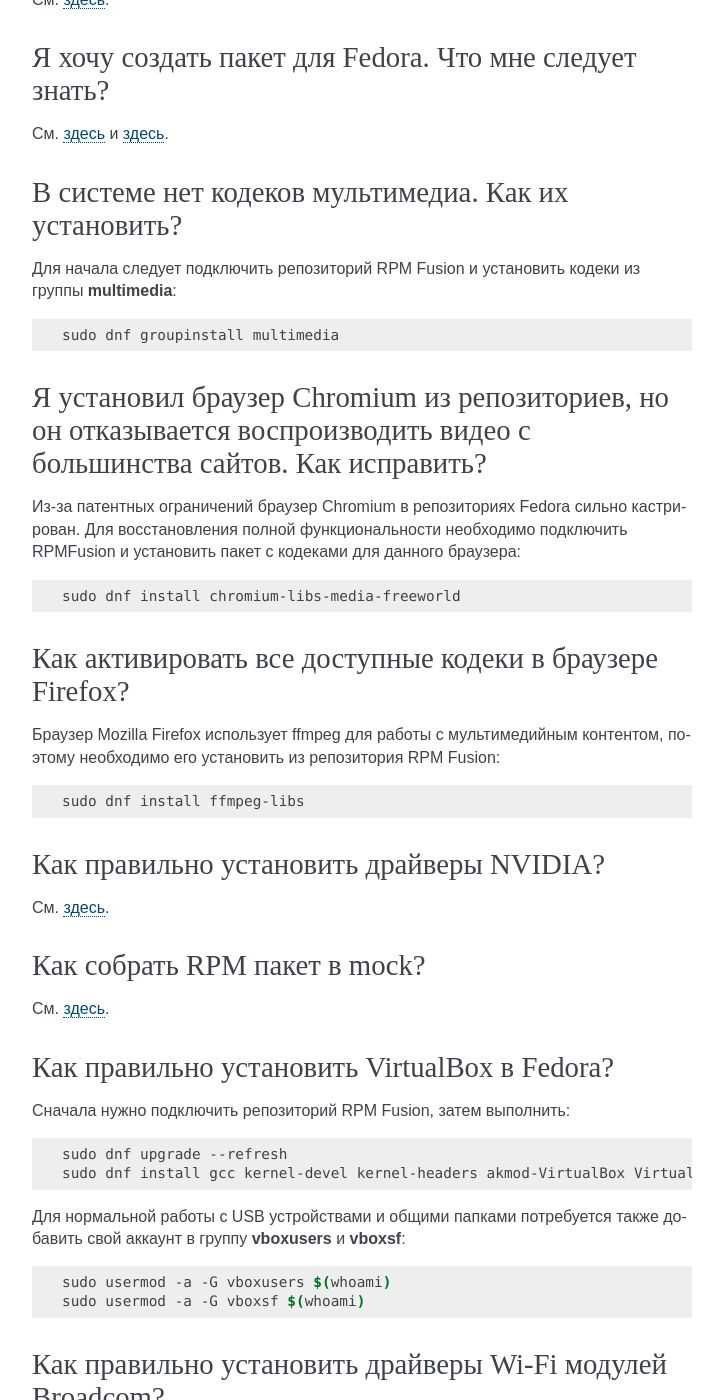
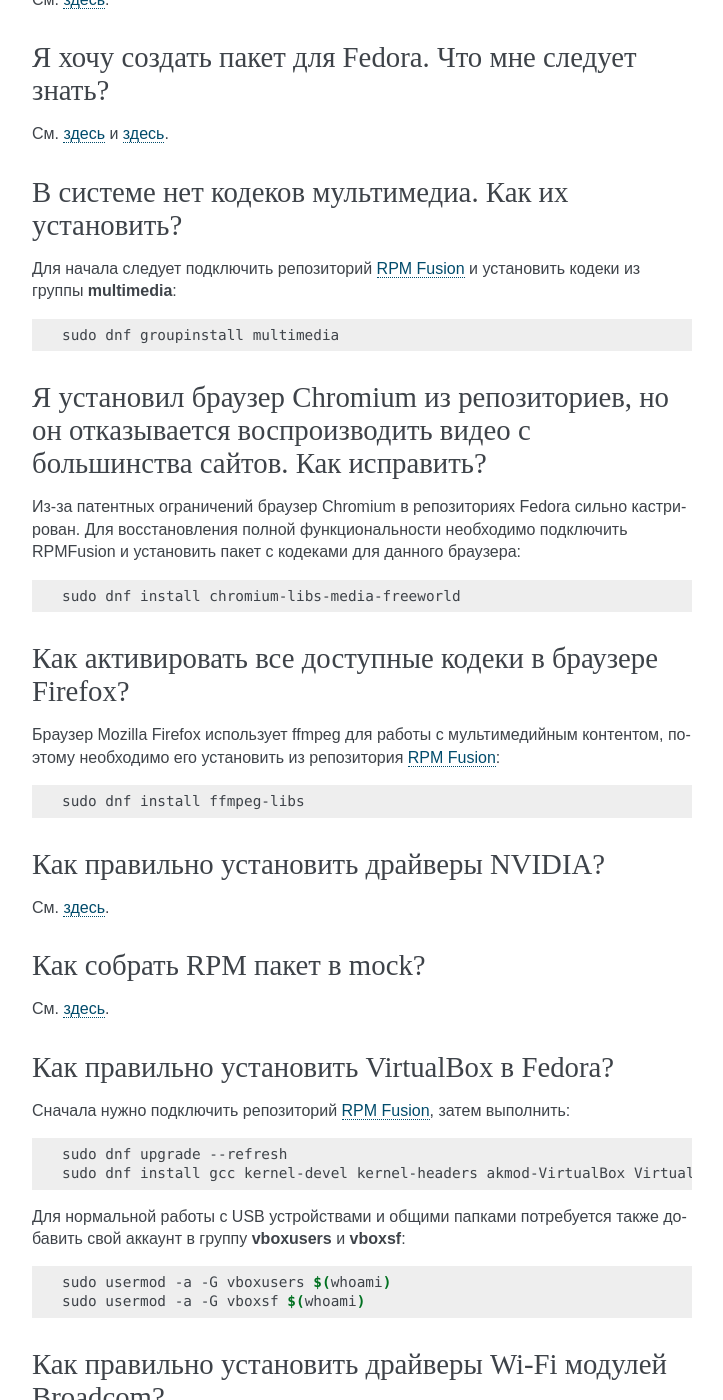
Before and after one commit to RussianFedora/FAQ, a Sphinx documentation site: the page built from source/package-manager.rst, in a window 1280 px wide and 1400 px high, scrolled down 3875 px. Shown: the whole window, without its empty margins (388-1111 px from the left). Built offline with Sphinx 7.4.7, drawn with Linux system fonts in a browser that asks for light colours; part of the change alters nothing that is shown; some of the changed text lies outside the part shown.

```diff
--- a/source/package-manager.rst
+++ b/source/package-manager.rst
@@ -232,7 +232,7 @@ Dnf сохраняет старые ядра. Это нормально?
 В системе нет кодеков мультимедиа. Как их установить?
 ============================================================
 
-Для начала следует подключить репозиторий RPM Fusion и установить кодеки из группы **multimedia**:
+Для начала следует подключить репозиторий :ref:`RPM Fusion <rpmfusion>` и установить кодеки из группы **multimedia**:
 
 .. code-block:: bash
 
@@ -256,7 +256,7 @@ Dnf сохраняет старые ядра. Это нормально?
 Как активировать все доступные кодеки в браузере Firefox?
 ==============================================================
 
-Браузер Mozilla Firefox использует ffmpeg для работы с мультимедийным контентом, поэтому необходимо его установить из репозитория RPM Fusion:
+Браузер Mozilla Firefox использует ffmpeg для работы с мультимедийным контентом, поэтому необходимо его установить из репозитория :ref:`RPM Fusion <rpmfusion>`:
 
 .. code-block:: bash
 
@@ -284,7 +284,7 @@ Dnf сохраняет старые ядра. Это нормально?
 Как правильно установить VirtualBox в Fedora?
 ================================================
 
-Сначала нужно подключить репозиторий RPM Fusion, затем выполнить:
+Сначала нужно подключить репозиторий :ref:`RPM Fusion <rpmfusion>`, затем выполнить:
 
 .. code-block:: bash
 
@@ -304,7 +304,7 @@ Dnf сохраняет старые ядра. Это нормально?
 Как правильно установить драйверы Wi-Fi модулей Broadcom?
 =============================================================
 
-Сначала нужно подключить RPM Fusion, затем выполнить:
+Сначала нужно подключить :ref:`RPM Fusion <rpmfusion>`, затем выполнить:
 
 .. code-block:: bash
 
```
